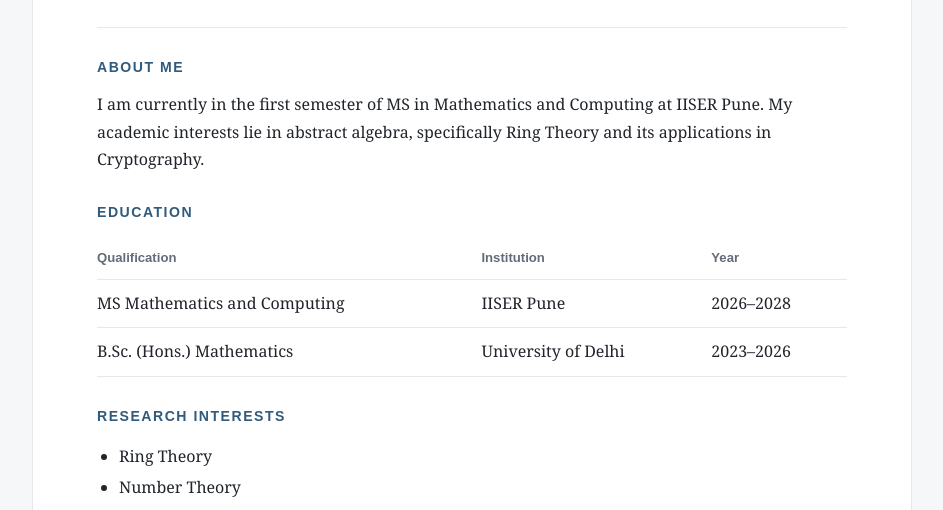
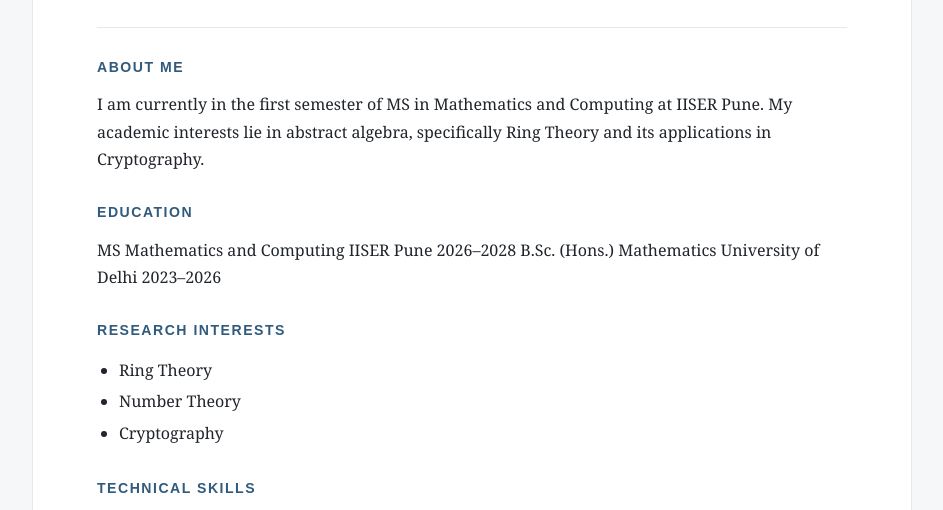
Before and after one commit to stopitshivam/stopitshivam.github.io, a plain HTML site: page index.html in a window 1280 px wide. Shown: the part 244-754 px from the top of the page, without its empty margins (168-1111 px from the left). Drawn offline with Linux system fonts and the light colour scheme.

Commit message:
Remove education table from index.html
Removed the education table structure from the HTML.

```diff
--- a/index.html
+++ b/index.html
@@ -172,15 +172,6 @@
     <section id="education">
       <h2>Education</h2>
 
-      <table>
-        <thead>
-          <tr>
-            <th>Qualification</th>
-            <th>Institution</th>
-            <th>Year</th>
-          </tr>
-        </thead>
-
         <tbody>
           <tr>
             <td>MS Mathematics and Computing</td>
```
